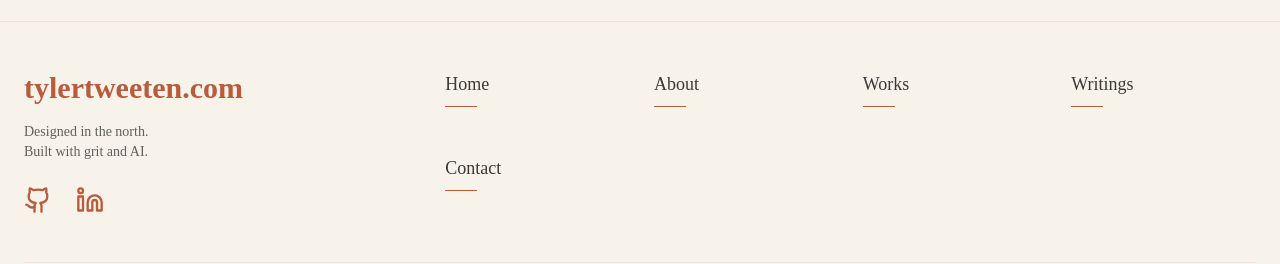
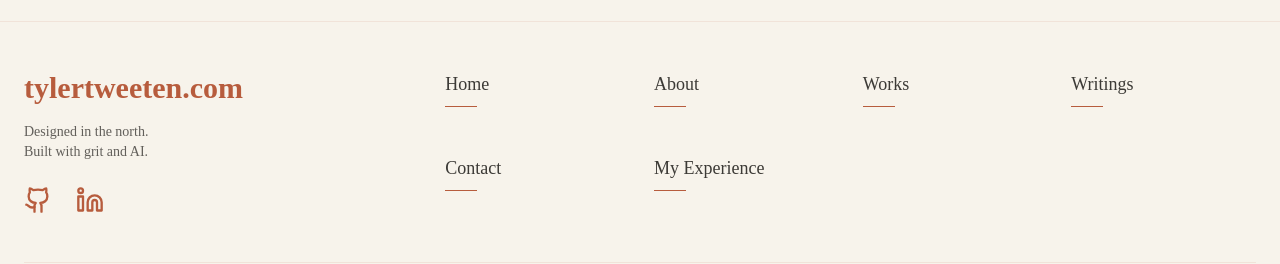
Before and after one commit to tweeten/Personal-Website, a React (Vite) app in the folder Personal Page/: page / in a window 1280 px wide. Shown: the part 3817-4081 px from the top of the page. Built offline with nearby package versions, Linux system fonts and the light colour scheme.

Commit message:
updated footer links

```diff
--- a/Personal Page/src/components/Layout/Footer.tsx
+++ b/Personal Page/src/components/Layout/Footer.tsx
@@ -50,7 +50,8 @@ export const Footer = () => {
               { label: 'About', href: '#about' },
               { label: 'Works', href: '#works' },
               { label: 'Writings', href: '#writings' },
-              { label: 'Contact', href: '#contact' }
+              { label: 'Contact', href: '#contact' },
+              { label: 'My Experience', href: '/Tyler%20Tweeten%20Resume.pdf' }
             ].map(({ label, href }, i) => (
               <motion.div key={i} initial={{
                 opacity: 0,
```
